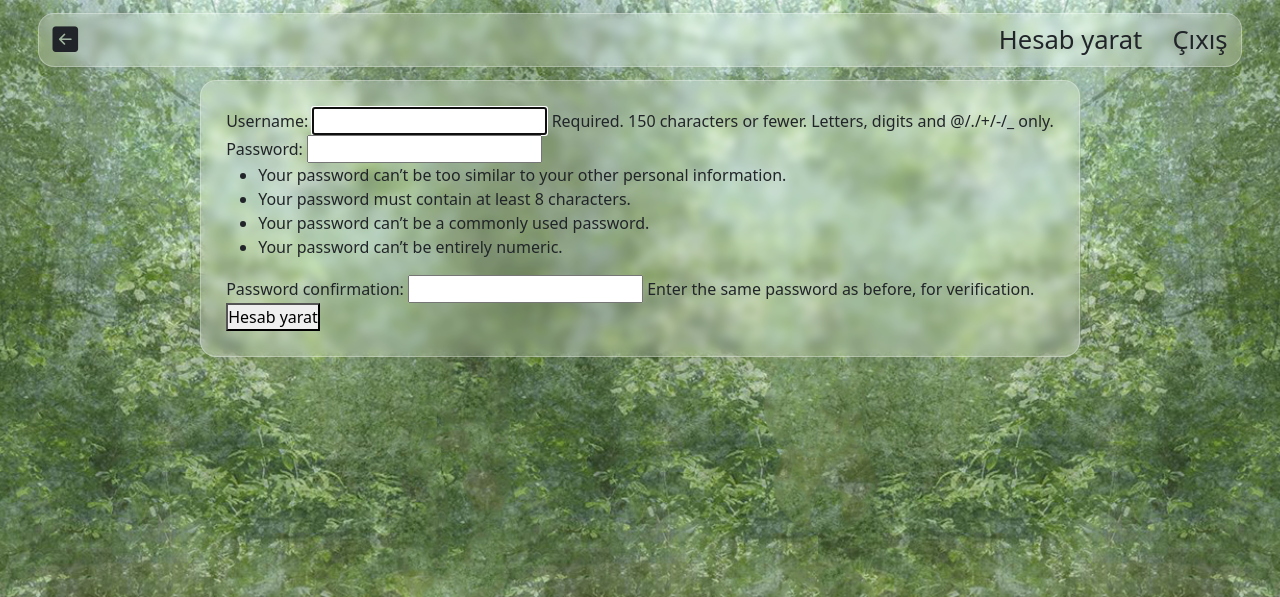
After one commit to JackS0l0/bio, a Django app: page /sign/ in a window 1280 px wide. The commit adds this page. Shown: the top 597 px of the page. Run offline with Django 5.2, Linux system fonts and the light colour scheme; a user stored in the database is signed in; some libraries are stand-ins or nearby versions.

Commit message:
modified:   app/__pycache__/settings.cpython-312.pyc 	modified:   app/__pycache__/urls.cpython-312.pyc 	modified:   app/urls.py 	modified:   db.sqlite3 	modified:   static/css/style.css 	modified:   static/css/style.css.map 	modified:   static/css/style.scss 	new file:   static/js/background.js 	new file:   static/js/manifest.json 	modified:   staticfiles/css/style.css 	modified:   staticfiles/css/style.css.map 	modified:   staticfiles/css/style.scss 	new file:   staticfiles/js/background.js 	new file:   staticfiles/js/manifest.json 	modified:   templates/addons/header.html 	new file:   templates/create.html 	modified:   users/__pycache__/admin.cpython-312.pyc 	modified:   users/__pycache__/froms.cpython-312.pyc 	modified:   users/__pycache__/views.cpython-312.pyc 	modified:   users/froms.py 	modified:   users/views.py

```diff
--- a/app/urls.py
+++ b/app/urls.py
@@ -13,4 +13,5 @@ urlpatterns = [
     path('home/',mainviews.home,name='homepage'),
     path('book/<int:pk>/',mainviews.DetailBook.as_view(), name='bookpage'),
     path('exit/',usersviews.LogoutView.as_view(), name='logout'),
+    path('sign/',usersviews.signup,name='signup'),
 ]+ static(settings.STATIC_URL,document_root=settings.STATIC_ROOT)
--- a/static/css/style.css
+++ b/static/css/style.css
@@ -44,10 +44,24 @@ body header {
 body header span .btn {
   font-size: 2vw;
 }
+body main .homePage .createPage {
+  display: flex;
+  justify-content: center;
+}
+body main .homePage .createPage form {
+  padding: 2vw;
+  background: rgba(255, 255, 255, 0.2);
+  border-radius: 16px;
+  box-shadow: 0 4px 30px rgba(0, 0, 0, 0.1);
+  backdrop-filter: blur(5px);
+  -webkit-backdrop-filter: blur(5px);
+  border: 1px solid rgba(255, 255, 255, 0.3);
+}
 body main .homePage .postClass {
+  -webkit-touch-callout: none;
   -webkit-user-select: none;
-     -moz-user-select: none;
-          user-select: none;
+  -moz-user-select: none;
+  user-select: none;
 }
 body main .homePage .postClass .watermark {
   position: absolute;
@@ -122,4 +136,28 @@ body main .signPage .formBlock .formClass form .btn {
 body main .signPage .formBlock .formClass form span {
   display: flex;
   justify-content: space-between;
+}
+
+@media only screen and (max-width: 800px) {
+  body header {
+    margin-bottom: 5vw;
+  }
+  body header span .btn {
+    font-size: 5vw;
+  }
+  body main .signPage .formBlock {
+    width: 100%;
+  }
+  body main .signPage .formBlock .formClass {
+    width: 90%;
+  }
+  body main .signPage .formBlock .formClass form {
+    font-size: 5vw;
+  }
+  body main .homePage .cover .img {
+    width: 80%;
+  }
+  body main .homePage .cover .img a img {
+    width: 100%;
+  }
 }/*# sourceMappingURL=style.css.map */
--- a/static/css/style.scss
+++ b/static/css/style.scss
@@ -45,6 +45,19 @@ body{
     }
     main{
         .homePage{
+            .createPage{
+                display: flex;
+                justify-content: center;
+                form{
+                    padding: 2vw;
+                    background: rgba(255, 255, 255, 0.2);
+                    border-radius: 16px;
+                    box-shadow: 0 4px 30px rgba(0, 0, 0, 0.1);
+                    backdrop-filter: blur(5px);
+                    -webkit-backdrop-filter: blur(5px);
+                    border: 1px solid rgba(255, 255, 255, 0.3);
+                }
+            }
             .postClass{
                 -webkit-touch-callout: none;
                 -webkit-user-select: none;
--- a/templates/addons/header.html
+++ b/templates/addons/header.html
@@ -4,6 +4,9 @@
         <button onclick="history.back()" class="btn"><i class="bi bi-arrow-left-square-fill"></i></button>
     </span>
     <span>
+        {% if user.is_staff or user.is_superuser %}
+            <a href="{% url 'signup' %}" class="btn">Hesab yarat</a>
+        {% endif %}
         <a href="{% url 'logout' %}" class="btn">Çıxış</a>
     </span>
 </header>
--- /dev/null
+++ b/templates/create.html
@@ -0,0 +1,15 @@
+{% extends 'base.html' %}
+{% load static %}
+{% block main %}
+    <main>
+        <div class="homePage">
+            <div class="createPage">
+                <form action="" method="post">
+                    {% csrf_token %}
+                    {{form.as_p}}
+                    <button type="submit">Hesab yarat</button>
+                </form>
+            </div>
+        </div>
+    </main>
+{% endblock %}
--- a/users/froms.py
+++ b/users/froms.py
@@ -1,8 +1,13 @@
 from django import forms
-from django.contrib.auth.forms import AuthenticationForm
+from django.contrib.auth.models import User
+from django.contrib.auth.forms import AuthenticationForm, UserCreationForm
 class UserLoginForm(AuthenticationForm):
     username=forms.CharField(widget=forms.TextInput(attrs={'class':'forminputClass'}),label='İstifadəçi ad')
     password=forms.CharField(widget=forms.PasswordInput(attrs={'class':'forminputClass'}),label='Şifrə')
     class Meta:
-        model = forms
+        model = User
         fields = ['username','password']
+class CreateUser(UserCreationForm):
+    class Meta:
+        model = User
+        fields = ('username', 'password1', 'password2')
--- a/users/views.py
+++ b/users/views.py
@@ -1,9 +1,11 @@
 from django.shortcuts import render,redirect
-from .froms import UserLoginForm
+from .froms import UserLoginForm,CreateUser
 from django.contrib import auth
 from django.views.generic import View
 from main.models import İnfo
 from django.contrib.auth import logout
+from django.contrib.auth.decorators import login_required
+from django.contrib import messages
 def index(request):
     if request.method == "POST":
         form = UserLoginForm(data=request.POST)
@@ -26,3 +28,19 @@ class LogoutView(View):
     def get(self, request):
         logout(request)
         return redirect('/')
+@login_required
+def signup(request):
+    if request.method == 'POST':
+        form = CreateUser(request.POST)
+        if form.is_valid():
+            form.save()  # Save the new user
+            messages.success(request, 'İstifadəçi yaradıldı')  # Add success message
+            form = CreateUser()  # Reset the form for further entries
+    else:
+        form = CreateUser()
+
+    data = {
+        'title': 'Biologiya - Quliyeva Suqra - Signup',
+        'form': form,
+    }
+    return render(request, 'create.html', data)
```
Also changed, not shown: static/js/background.js (added, +16 -0 lines), db.sqlite3, static/js/manifest.json (added), 6 other files.
